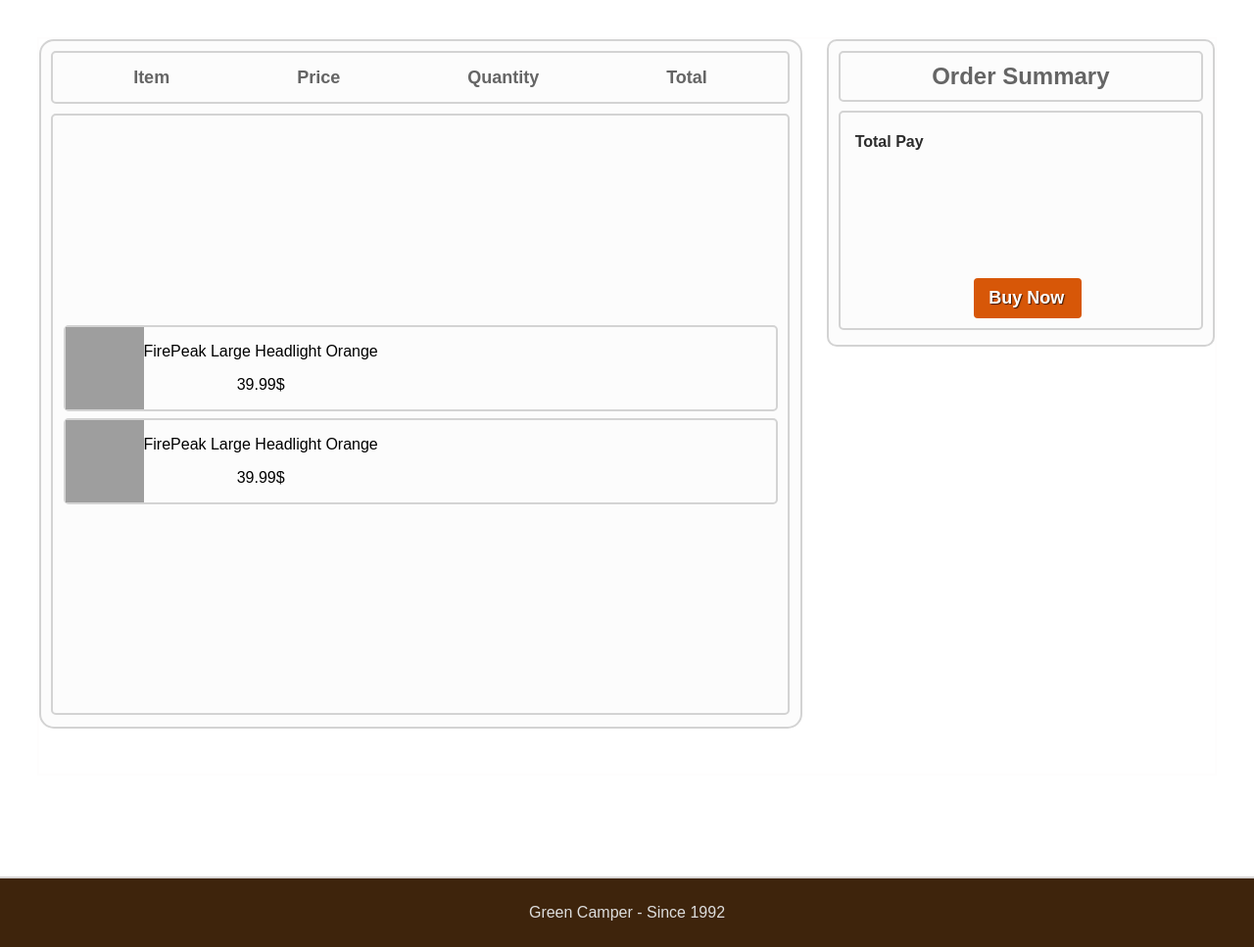
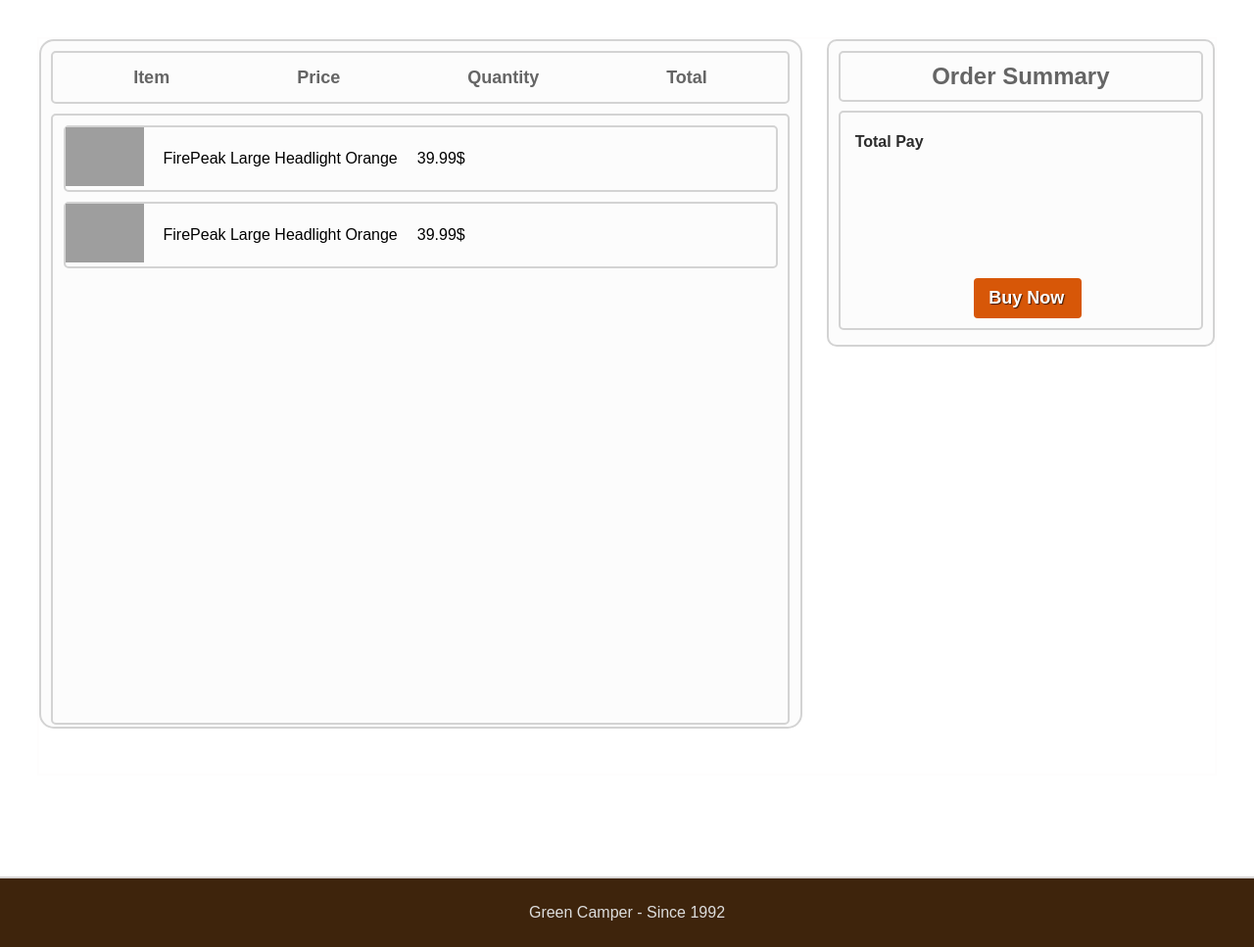
Before and after one commit to umut-ozkan-dev/E-Commerce-REST-API, a FastAPI app: page /cart in a window 1280 px wide. Shown: the part 115-1082 px from the top of the page at 98% size. Run offline with FastAPI, Linux system fonts and the light colour scheme; grey boxes are pictures that could not be loaded.

Commit message:
Update cart item layout with improved styling and structure

```diff
--- a/static/styles.css
+++ b/static/styles.css
@@ -617,12 +617,13 @@ footer {
 .inside_cart_container {
   display: flex;
   flex-direction: column;
-    gap: 7px;
+  gap: 10px;
   width: 750px;
   height: 610px;
   border: 2px solid rgb(211, 211, 211);
   border-radius: 5px;
-  justify-content: center;
+  justify-content: start;
+  padding-top: 10px;
   align-items: center;
   justify-items: center;
   justify-self: center;
@@ -654,6 +655,17 @@ footer {
   width: 725px;
   display: flex;
   flex-direction: row;
+  justify-content: start;
+}
+
+.cart_item_info {
+
+  display: flex;
+  flex-direction: row;
+  gap: 20px;
+  margin-left: 20px;
+  justify-content: start;
+  align-items: center;
 }
 
 .checkout_box {
--- a/templates/cart_item.html
+++ b/templates/cart_item.html
@@ -1,5 +1,8 @@
 <div class="cart_item">
-    <img src="{{Image}}" width="80px">
+    <div class="cart_item_image">
+        <img src="{{Image}}" width="80px">
+
+    </div>
     <div class="cart_item_info">
         <p>{{Name}} </p>
         <p>{{Price}}$</p>
```
